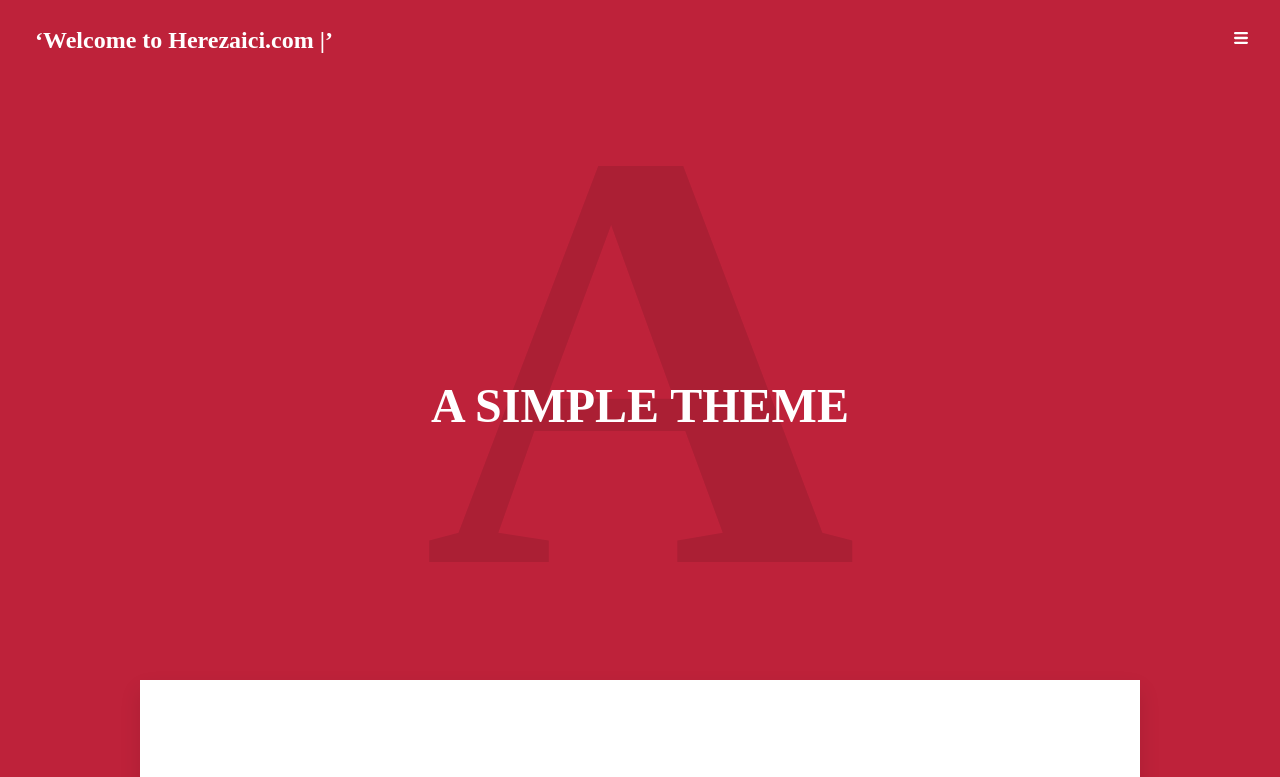
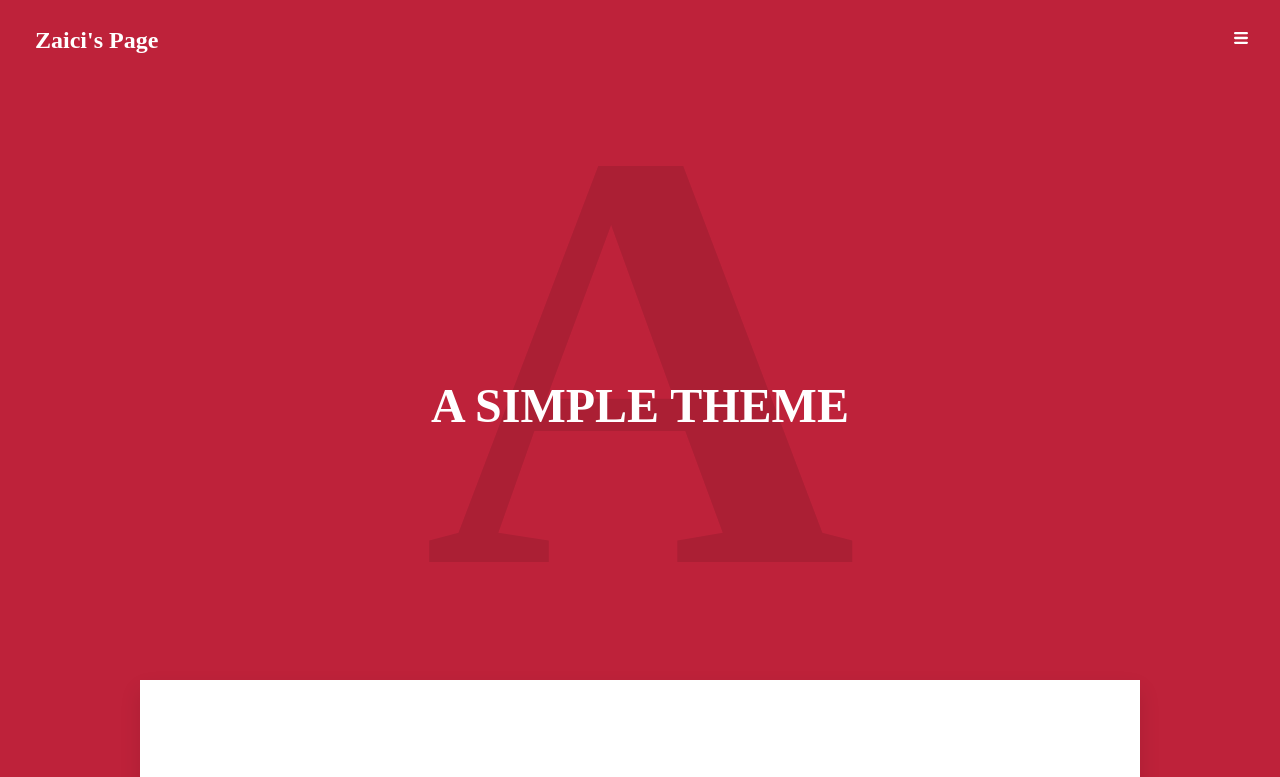
Before and after one commit to garyzaici/garyzaici.github.io, a plain HTML site: page index.html in a window 1280 px wide. Shown: the top 777 px of the page. Drawn offline with Linux system fonts and the light colour scheme.

Commit message:
Update index.html

```diff
--- a/index.html
+++ b/index.html
@@ -2,7 +2,7 @@
 <html lang="en">
     <head>
 
-        <title>Herezaici.com</title>
+        <title>Herezaici | Herezaici.com</title>
 <meta charset="UTF-8">
 <meta name="viewport" content="width=device-width, initial-scale=1, minimum-scale=1, maximum-scale=2.0">
 <link rel="stylesheet" href="/css/style.css">
@@ -18,7 +18,7 @@
     <div class="al_header_container dis_flex_jcenter">
         <div class="al_header_container_left">
             <div class="al_header_site_title">
-                <a href="/">‘Welcome to Herezaici.com |’</a>
+                <a href="/">Zaici's Page</a>
             </div>
         </div>
 
```
